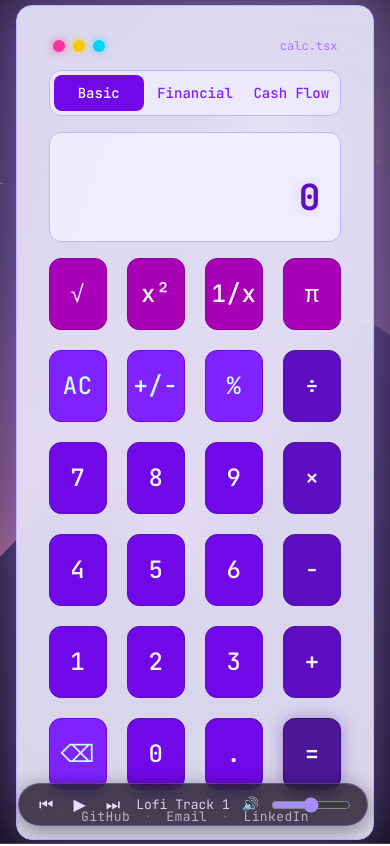
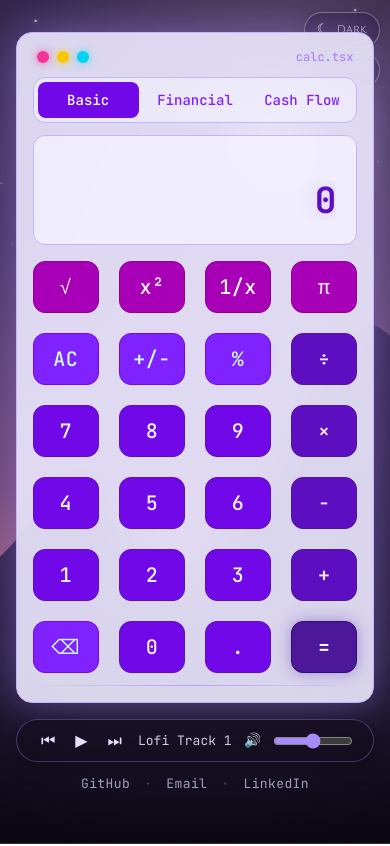
Before and after one commit to Pansony67/lofi-calculator, a React (Vite) app: page / in a window 390 px wide. Built offline with nearby package versions, Linux system fonts and the light colour scheme.

Commit message:
Make layout responsive for mobile

```diff
--- a/src/App.tsx
+++ b/src/App.tsx
@@ -8,13 +8,23 @@ import { ContactLinks } from "./component/calculator/ContactLinks";
 
 function App() {
   return (
-    <div className="relative min-h-screen overflow-hidden">
+    <div className="relative min-h-screen">
       <LofiBackground />
-       <MusicPlayer />
-       <ContactLinks />
-      <main className="pointer-events-none relative z-10 flex min-h-screen items-center justify-center">
-        <div className="pointer-events-auto">
-          <Calculator />
+
+      {/* Desktop: player + links float via fixed positioning (rendered here).
+          Mobile: they render in normal flow below the calculator instead — see the mobile block. */}
+      <div className="hidden sm:block">
+        <MusicPlayer />
+        <ContactLinks />
+      </div>
+
+      <main className="relative z-10 flex min-h-screen flex-col items-center justify-center px-4 py-8">
+        <Calculator />
+
+        {/* Mobile only: player + links stack under the calculator, in normal flow */}
+        <div className="w-full max-w-[92vw] sm:hidden">
+          <MusicPlayer />
+          <ContactLinks />
         </div>
       </main>
     </div>
--- a/src/assets/pages/LofiBackground.tsx
+++ b/src/assets/pages/LofiBackground.tsx
@@ -24,9 +24,25 @@ const KEYFRAMES = `
 }
 `;
 
+// true when the screen is phone-sized (< 640px)
+function useIsMobileBg() {
+  const [isMobile, setIsMobile] = useState(
+    typeof window !== "undefined" ? window.innerWidth < 640 : false
+  );
+  useEffect(() => {
+    function onResize() {
+      setIsMobile(window.innerWidth < 640);
+    }
+    window.addEventListener("resize", onResize);
+    return () => window.removeEventListener("resize", onResize);
+  }, []);
+  return isMobile;
+}
+
 export default function LofiBackground() {
   const [dark, setDark] = useState(false);
   const [muted, setMutedState] = useState(isMuted());
+  const isMobile = useIsMobileBg();
 
   useEffect(() => {
     try {
@@ -289,28 +305,28 @@ export default function LofiBackground() {
           setMutedState(next);
         }}
         style={{
-          position: "absolute",
-          top: "62px",
-          right: "18px",
-          zIndex: 10,
+          position: "fixed",
+          top: isMobile ? "52px" : "62px",
+          right: isMobile ? "10px" : "18px",
+          zIndex: 40,
           display: "flex",
           alignItems: "center",
           gap: "8px",
-          padding: "9px 16px",
+          padding: isMobile ? "7px 12px" : "9px 16px",
           borderRadius: "999px",
           border: `1px solid ${dark ? "rgba(255,238,200,.9)" : "rgba(255,246,224,.35)"}`,
           background: dark ? "rgba(255,238,200,.92)" : "rgba(30,18,44,.55)",
           color: dark ? "#1a1020" : "#fff6e0",
           backdropFilter: "blur(6px)",
           fontFamily: "'Julius Sans One', sans-serif",
-          fontSize: "13px",
+          fontSize: isMobile ? "11px" : "13px",
           letterSpacing: ".04em",
           cursor: "pointer",
           boxShadow: "0 2px 14px rgba(0,0,0,.3)",
           transition: "background .4s ease, color .4s ease, border-color .4s ease",
         }}
       >
-        <span style={{ fontSize: "15px" }}>{muted ? "\u{1F507}" : "\u{1F50A}"}</span>
+        <span style={{ fontSize: isMobile ? "13px" : "15px" }}>{muted ? "\u{1F507}" : "\u{1F50A}"}</span>
         <span>{muted ? "Muted" : "Sound"}</span>
       </button>
 
@@ -318,28 +334,28 @@ export default function LofiBackground() {
       <button
         onClick={toggle}
         style={{
-          position: "absolute",
-          top: "18px",
-          right: "18px",
-          zIndex: 10,
+          position: "fixed",
+          top: isMobile ? "12px" : "18px",
+          right: isMobile ? "10px" : "18px",
+          zIndex: 40,
           display: "flex",
           alignItems: "center",
           gap: "8px",
-          padding: "9px 16px",
+          padding: isMobile ? "7px 12px" : "9px 16px",
           borderRadius: "999px",
           border: `1px solid ${dark ? "rgba(255,238,200,.9)" : "rgba(255,246,224,.35)"}`,
           background: dark ? "rgba(255,238,200,.92)" : "rgba(30,18,44,.55)",
           color: dark ? "#1a1020" : "#fff6e0",
           backdropFilter: "blur(6px)",
           fontFamily: "'Julius Sans One', sans-serif",
-          fontSize: "13px",
+          fontSize: isMobile ? "11px" : "13px",
           letterSpacing: ".04em",
           cursor: "pointer",
           boxShadow: "0 2px 14px rgba(0,0,0,.3)",
           transition: "background .4s ease, color .4s ease, border-color .4s ease",
         }}
       >
-        <span style={{ fontSize: "15px" }}>{dark ? "\u2600" : "\u263e"}</span>
+        <span style={{ fontSize: isMobile ? "13px" : "15px" }}>{dark ? "\u2600" : "\u263e"}</span>
         <span>{dark ? "Light" : "Dark"}</span>
       </button>
     </div>
--- a/src/component/MusicPlayer.tsx
+++ b/src/component/MusicPlayer.tsx
@@ -1,4 +1,4 @@
-// src/component/calculator/LofiPlayer.tsx
+// src/component/calculator/MusicPlayer.tsx
 import { useEffect, useRef, useState } from "react";
 
 // the 3 songs you put in public/music
@@ -8,11 +8,27 @@ const TRACKS = [
   { name: "Lofi Track 3", src: "/music/song3.mp3" },
 ];
 
+// custom hook: true when the screen is phone-sized (< 640px)
+function useIsMobile() {
+  const [isMobile, setIsMobile] = useState(
+    typeof window !== "undefined" ? window.innerWidth < 640 : false
+  );
+  useEffect(() => {
+    function onResize() {
+      setIsMobile(window.innerWidth < 640);
+    }
+    window.addEventListener("resize", onResize);
+    return () => window.removeEventListener("resize", onResize);
+  }, []);
+  return isMobile;
+}
+
 export function MusicPlayer() {
   const audioRef = useRef<HTMLAudioElement | null>(null);
   const [trackIndex, setTrackIndex] = useState(0);
   const [playing, setPlaying] = useState(false);
   const [volume, setVolume] = useState(0.5);
+  const isMobile = useIsMobile();
 
   // keep the audio element's volume in sync with the slider
   useEffect(() => {
@@ -49,9 +65,28 @@ export function MusicPlayer() {
     setTrackIndex((i) => (i - 1 + TRACKS.length) % TRACKS.length);
   }
 
-  return (
-    <div
-      style={{
+  // on desktop: floating fixed bottom-left. on mobile: static, centered, sits in normal flow.
+  const wrapStyle: React.CSSProperties = isMobile
+    ? {
+        position: "static",
+        margin: "16px auto 0",
+        zIndex: 20,
+        display: "flex",
+        alignItems: "center",
+        justifyContent: "center",
+        flexWrap: "wrap",
+        gap: "12px",
+        padding: "10px 16px",
+        borderRadius: "999px",
+        background: "rgba(20,12,30,.75)",
+        border: "1px solid rgba(167,139,250,.35)",
+        backdropFilter: "blur(8px)",
+        boxShadow: "0 4px 20px rgba(0,0,0,.4)",
+        color: "#e9ddff",
+        fontFamily: "'JetBrains Mono', ui-monospace, monospace",
+        fontSize: "13px",
+      }
+    : {
         position: "fixed",
         bottom: "18px",
         left: "18px",
@@ -68,8 +103,10 @@ export function MusicPlayer() {
         color: "#e9ddff",
         fontFamily: "'JetBrains Mono', ui-monospace, monospace",
         fontSize: "13px",
-      }}
-    >
+      };
+
+  return (
+    <div style={wrapStyle}>
       {/* the actual audio element. when a track ends, go to the next one. */}
       <audio ref={audioRef} src={TRACKS[trackIndex].src} onEnded={nextTrack} />
 
--- a/src/component/calculator/Calculator.tsx
+++ b/src/component/calculator/Calculator.tsx
@@ -1,4 +1,4 @@
-// src/components/calculator/Calculator.tsx
+// src/component/calculator/Calculator.tsx
 import { useEffect, useState } from "react";
 import { FinancialCalculator } from "./FinancialCalculator";
 import { CashFlowCalculator } from "./CashFlowCalculator";
@@ -32,12 +32,10 @@ export function Calculator() {
 
   return (
     <div className="relative" style={{ fontFamily: "'JetBrains Mono', ui-monospace, monospace" }}>
-      {/* ambient bloom behind the calculator */}
       <div aria-hidden className="pointer-events-none absolute -inset-8 -z-10 rounded-[2.5rem] bg-violet-400/20 blur-3xl dark:bg-violet-600/20" />
 
-      <div className="w-[480px] max-w-[92vw] rounded-2xl border border-violet-300 bg-violet-100/90 p-8 shadow-[0_0_40px_rgba(167,139,250,0.4)] backdrop-blur-xl dark:border-violet-500/30 dark:bg-[#0d0a18]/95 dark:shadow-[0_0_40px_rgba(124,58,237,0.25)]">
-        {/* VSCode-style title bar */}
-        <div className="mb-4 flex items-center justify-between px-1">
+      <div className="w-[480px] max-w-[92vw] rounded-2xl border border-violet-300 bg-violet-100/90 p-4 sm:p-6 lg:p-8 shadow-[0_0_40px_rgba(167,139,250,0.4)] backdrop-blur-xl dark:border-violet-500/30 dark:bg-[#0d0a18]/95 dark:shadow-[0_0_40px_rgba(124,58,237,0.25)]">
+        <div className="mb-3 sm:mb-4 flex items-center justify-between px-1">
           <div className="flex gap-2">
             <span className="h-3 w-3 rounded-full bg-pink-500 shadow-[0_0_8px_rgba(236,72,153,0.8)]" />
             <span className="h-3 w-3 rounded-full bg-yellow-400 shadow-[0_0_8px_rgba(250,204,21,0.8)]" />
@@ -46,8 +44,7 @@ export function Calculator() {
           <span className="text-xs text-violet-500/70 dark:text-violet-400/60">calc.tsx</span>
         </div>
 
-        {/* tab toggle */}
-        <div className="mb-4 flex gap-1.5 rounded-xl border border-violet-300 bg-violet-50/60 p-1 dark:border-violet-500/20 dark:bg-black/30">
+        <div className="mb-3 sm:mb-4 flex gap-1.5 rounded-xl border border-violet-300 bg-violet-50/60 p-1 dark:border-violet-500/20 dark:bg-black/30">
           <button
             type="button"
             onClick={() => setMode("basic")}
@@ -107,8 +104,7 @@ export function Calculator() {
           <CashFlowCalculator />
         )}
 
-        {/* bottom neon hairline */}
-        <div className="mt-4 h-px w-full bg-gradient-to-r from-violet-500/0 via-violet-400/70 to-fuchsia-500/0" />
+        <div className="mt-3 sm:mt-4 h-px w-full bg-gradient-to-r from-violet-500/0 via-violet-400/70 to-fuchsia-500/0" />
       </div>
     </div>
   );
--- a/src/component/calculator/CalculatorButton.tsx
+++ b/src/component/calculator/CalculatorButton.tsx
@@ -1,4 +1,4 @@
-// src/components/calculator/CalculatorButton.tsx
+// src/component/calculator/CalculatorButton.tsx
 import { useClickSound } from "../../hooks/useClickSound";
 
 type ButtonVariant = "number" | "operator" | "function" | "scientific" | "equals";
@@ -40,7 +40,7 @@ export function CalculatorButton({
         onClick();
         event.currentTarget.blur();
       }}
-      className={`flex h-[72px] items-center justify-center rounded-xl text-2xl font-medium tracking-wide transition-all duration-200 select-none focus:outline-none focus-visible:ring-2 focus-visible:ring-violet-400 ${VARIANT_STYLES[variant]}`}
+      className={`flex h-[52px] sm:h-[64px] lg:h-[72px] items-center justify-center rounded-xl text-xl sm:text-2xl font-medium tracking-wide transition-all duration-200 select-none focus:outline-none focus-visible:ring-2 focus-visible:ring-violet-400 ${VARIANT_STYLES[variant]}`}
     >
       {label}
     </button>
--- a/src/component/calculator/ContactLinks.tsx
+++ b/src/component/calculator/ContactLinks.tsx
@@ -1,4 +1,5 @@
 // src/component/calculator/ContactLinks.tsx
+import { useEffect, useState } from "react";
 
 const LINKS = [
   { label: "GitHub", href: "https://github.com/Pansony67" },
@@ -6,9 +7,40 @@ const LINKS = [
   { label: "LinkedIn", href: "https://www.linkedin.com/in/pannadhorn-rugseree-90a8b6403/" },
 ];
 
+// custom hook: true when the screen is phone-sized (< 640px)
+function useIsMobile() {
+  const [isMobile, setIsMobile] = useState(
+    typeof window !== "undefined" ? window.innerWidth < 640 : false
+  );
+  useEffect(() => {
+    function onResize() {
+      setIsMobile(window.innerWidth < 640);
+    }
+    window.addEventListener("resize", onResize);
+    return () => window.removeEventListener("resize", onResize);
+  }, []);
+  return isMobile;
+}
+
 export function ContactLinks() {
-  const wrap = {
-    position: "fixed" as const,
+  const isMobile = useIsMobile();
+
+  // on desktop: floating fixed bottom-center. on mobile: static, sits below the player in normal flow.
+  const wrap: React.CSSProperties = isMobile
+    ? {
+        position: "static",
+        margin: "12px auto 20px",
+        zIndex: 20,
+        display: "flex",
+        alignItems: "center",
+        justifyContent: "center",
+        gap: "14px",
+        fontFamily: "'JetBrains Mono', ui-monospace, monospace",
+        fontSize: "13px",
+        letterSpacing: ".03em",
+      }
+    : {
+        position: "fixed",
         bottom: "18px",
         left: "50%",
         transform: "translateX(-50%)",
```
Lines whose indentation alone changed are shown as unchanged.
